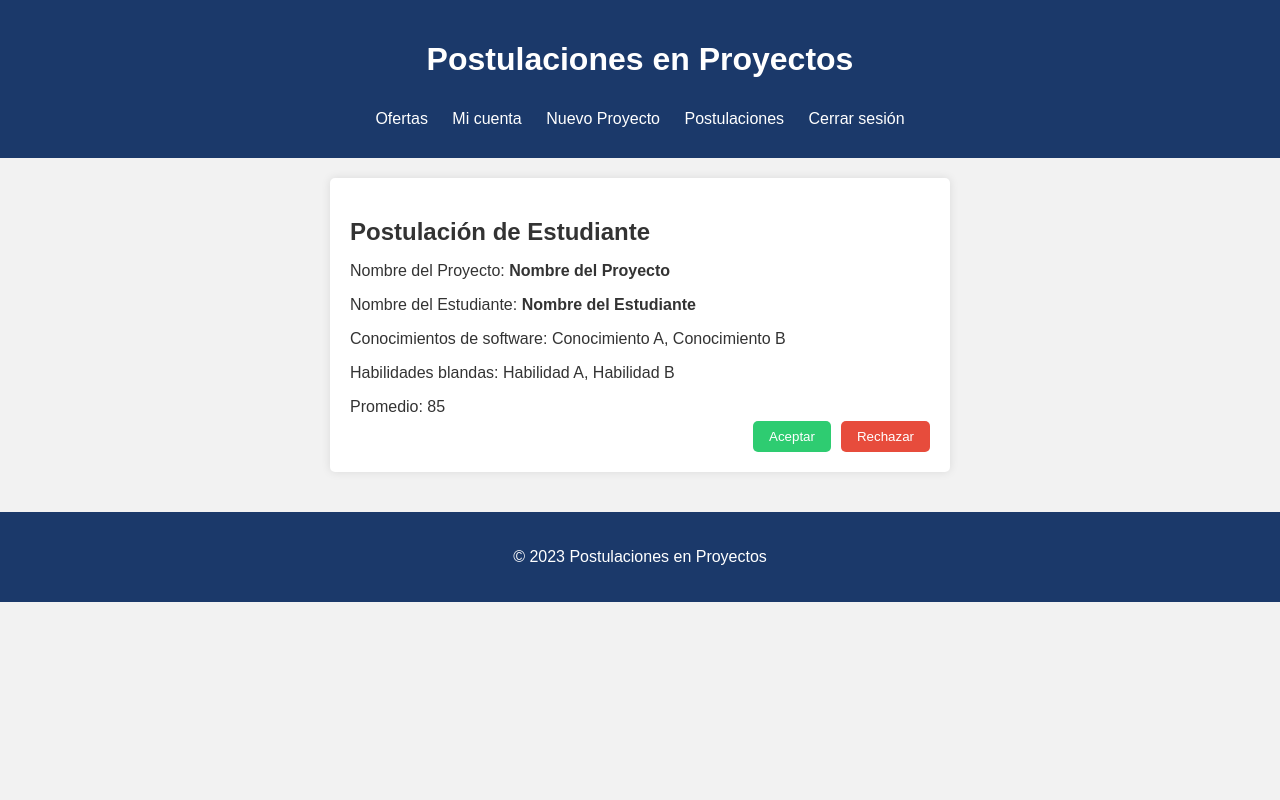
After one commit to DavisHrz/residencias, a PHP site: page /views/companie/view_company_projectRequest.php in a window 1280 px wide. The commit adds this page. Run offline with PHP 8.4, Linux system fonts and the light colour scheme.

Commit message:
add the view company project request

```diff
--- /dev/null
+++ b/JobFinder/css/projectRequest.css
@@ -0,0 +1,101 @@
+/* Estilos generales */
+body {
+    font-family: Arial, sans-serif;
+    margin: 0;
+    padding: 0;
+    background-color: #f2f2f2;
+    color: #333;
+}
+
+header, footer {
+    background-color: #1b396a;
+    color: white;
+    text-align: center;
+    padding: 20px 0;
+}
+
+main {
+    display: flex;
+    justify-content: center;
+    padding: 20px;
+}
+
+section.postulaciones {
+    width: 50%;
+}
+
+.postulacion {
+    background-color: #fff;
+    padding: 20px;
+    margin-bottom: 20px;
+    border-radius: 5px;
+    box-shadow: 0 0 10px rgba(0, 0, 0, 0.1);
+}
+
+.postulacion h2 {
+    margin-bottom: 10px;
+}
+
+.postulacion p {
+    margin-bottom: 5px;
+}
+
+.acciones {
+    display: flex;
+    justify-content: flex-end;
+}
+
+button {
+    padding: 8px 16px;
+    margin-left: 10px;
+    cursor: pointer;
+    border: none;
+    border-radius: 5px;
+    transition: background-color 0.3s;
+}
+
+button.aceptar {
+    background-color: #2ecc71;
+    color: #fff;
+}
+
+button.rechazar {
+    background-color: #e74c3c;
+    color: #fff;
+}
+
+button:hover {
+    opacity: 0.8;
+}
+
+nav {
+    background-color: #1b396a;
+    color: white;
+    text-align: center;
+    padding: 10px 0;
+}
+
+nav a {
+    color: white;
+    text-decoration: none;
+    margin: 0 10px;
+}
+
+nav a:hover {
+    background-color: #fff;
+    color: #000;
+    border-radius: 5px;
+    padding: 2px;
+}
+.postulacion h2 {
+    margin-bottom: 10px;
+}
+
+.postulacion p {
+    margin-bottom: 5px;
+}
+
+.acciones {
+    display: flex;
+    justify-content: flex-end;
+}
--- a/views/companie/view_companie.php
+++ b/views/companie/view_companie.php
@@ -8,6 +8,7 @@
         <a href="home.html">Ofertas</a>
         <a href="perfilEmpresa.html">Mi cuenta</a>
         <a href="crearProyecto.html">Nuevo Proyecto</a>
+        <a href="projectRequest.html">Postulaciones</a>
         <a href="#">Cerrar sesión</a>
       </nav>
   </header>
--- /dev/null
+++ b/views/companie/view_company_projectRequest.php
@@ -0,0 +1,36 @@
+<link rel="stylesheet" href="css/projectRequest.css">
+<?php echo "<script>document.title = 'Postulaciones';</script>"; ?>
+
+<header>
+    <h1>Postulaciones en Proyectos</h1>
+    <nav>
+        <a href="home.html">Ofertas</a>
+        <a href="perfilEmpresa.html">Mi cuenta</a>
+        <a href="crearProyecto.html">Nuevo Proyecto</a>
+        <a href="projectRequest.html">Postulaciones</a>
+        <a href="#">Cerrar sesión</a>
+    </nav>
+  </header>
+
+  <main>
+    <section class="postulaciones">
+      <div class="postulacion">
+        <h2>Postulación de Estudiante</h2>
+        <p>Nombre del Proyecto: <strong>Nombre del Proyecto</strong></p>
+        <p>Nombre del Estudiante: <strong>Nombre del Estudiante</strong></p>
+        <p>Conocimientos de software: Conocimiento A, Conocimiento B</p>
+        <p>Habilidades blandas: Habilidad A, Habilidad B</p>
+        <p>Promedio: 85</p>
+        <div class="acciones">
+          <button class="aceptar">Aceptar</button>
+          <button class="rechazar">Rechazar</button>
+        </div>
+      </div>
+
+      <!-- Otras postulaciones aquí -->
+    </section>
+  </main>
+
+  <footer>
+    <p>&copy; 2023 Postulaciones en Proyectos</p>
+  </footer>
```
